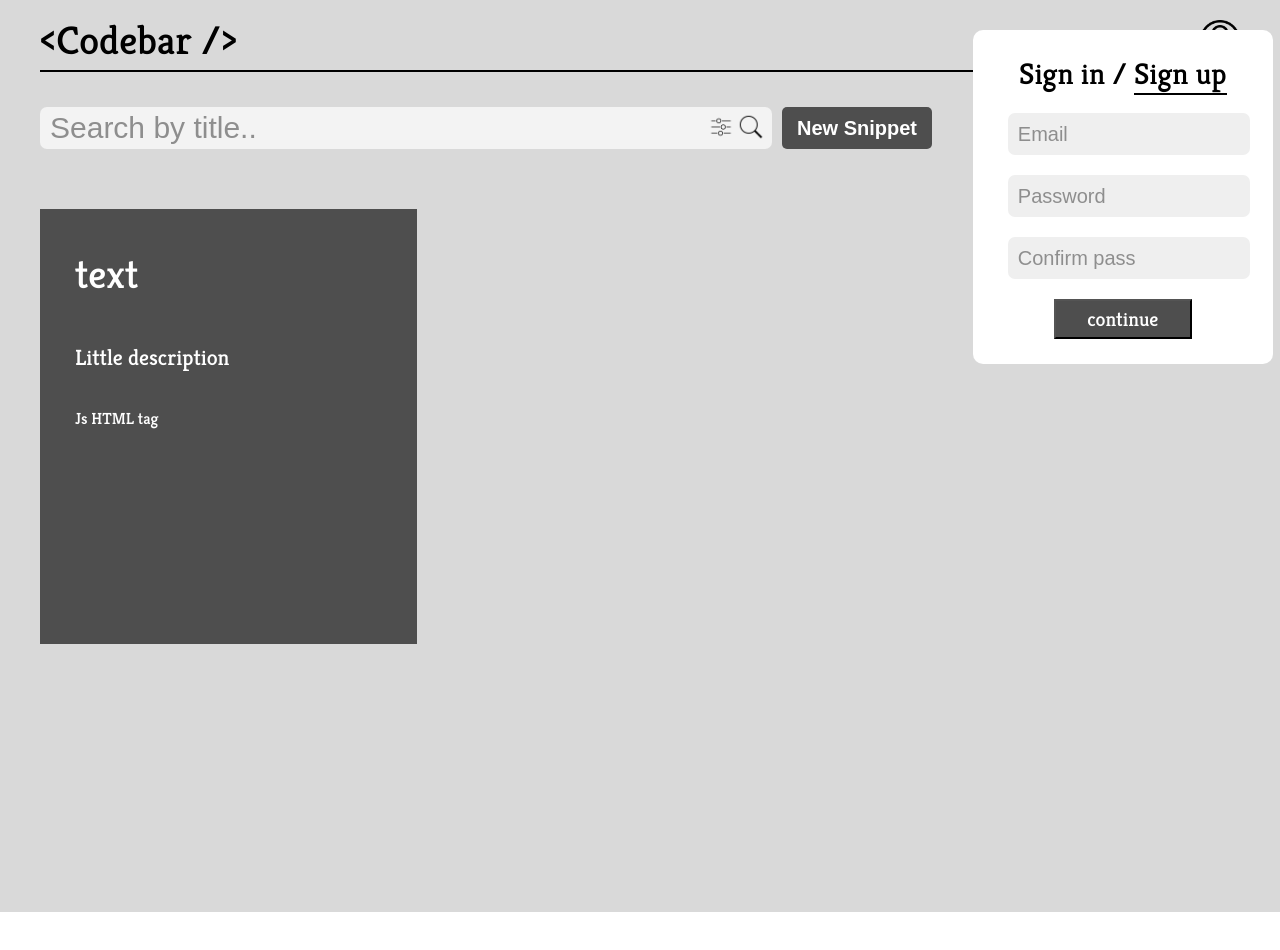
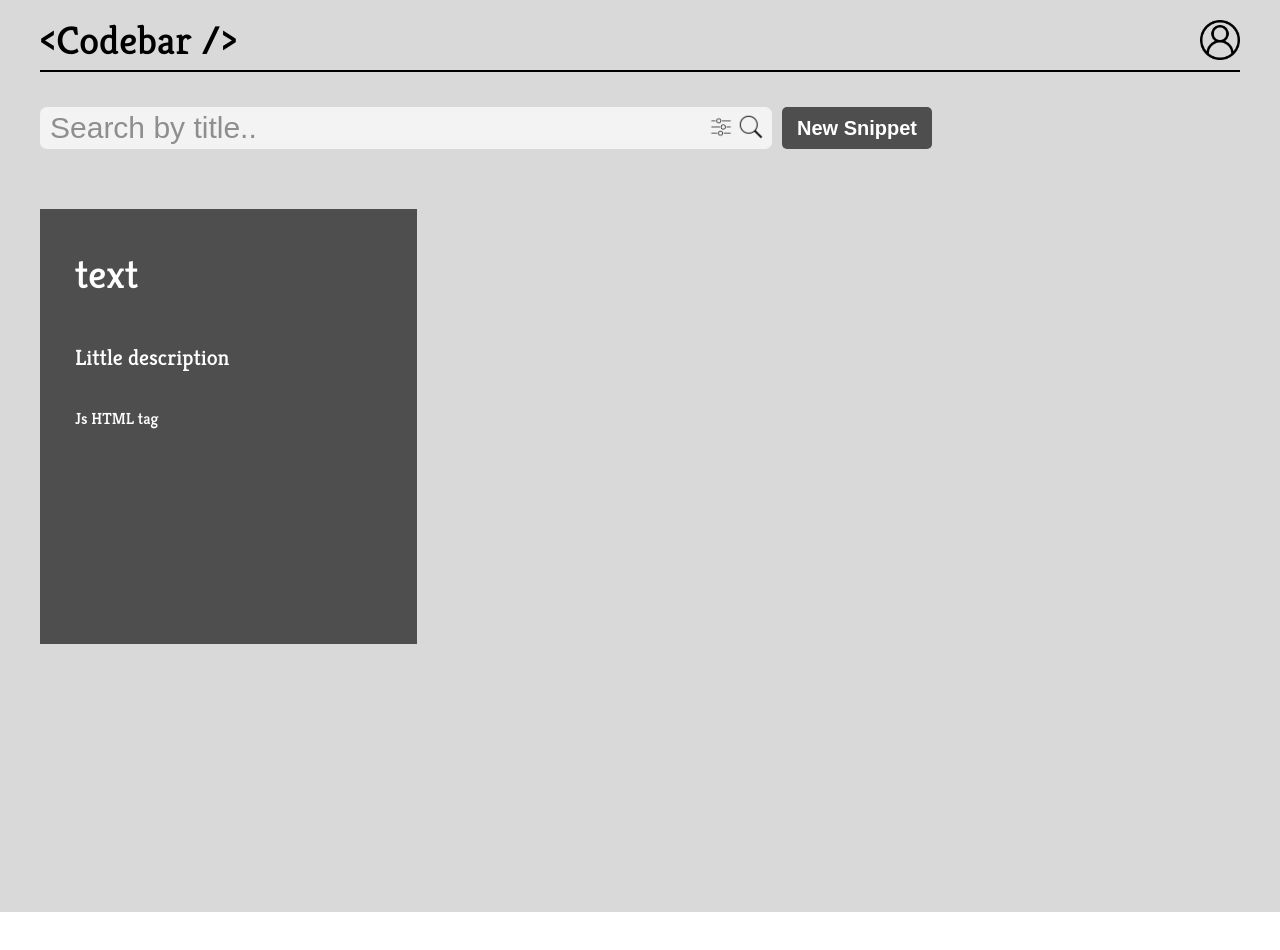
Before and after one commit to Bayraev/codebar_frontend, a React (Create React App) app: page /snippets in a window 1280 px wide. Shown: the top 950 px of the page. Built offline with nearby package versions, Linux system fonts and the light colour scheme; what @uiw/codemirror-extensions-langs would draw is missing.

Commit message:
Little changes

```diff
--- a/src/components/Header/Header.jsx
+++ b/src/components/Header/Header.jsx
@@ -9,7 +9,7 @@ const Header = () => {
   const [authWindowOpened, setAuthWindowOpened] = useState(false);
   return (
     <>
-      {!authWindowOpened && <Authorization />}
+      {authWindowOpened && <Authorization />}
 
       <div className={styles.wrapper}>
         <Link to="/" className={styles.header}>
```
